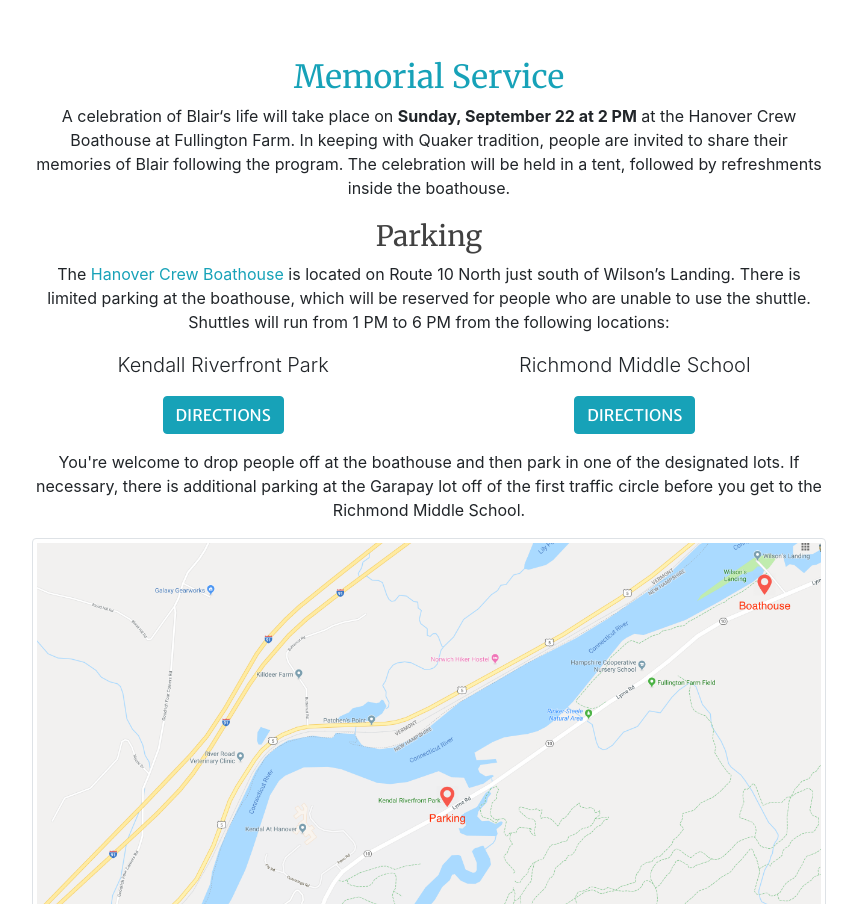
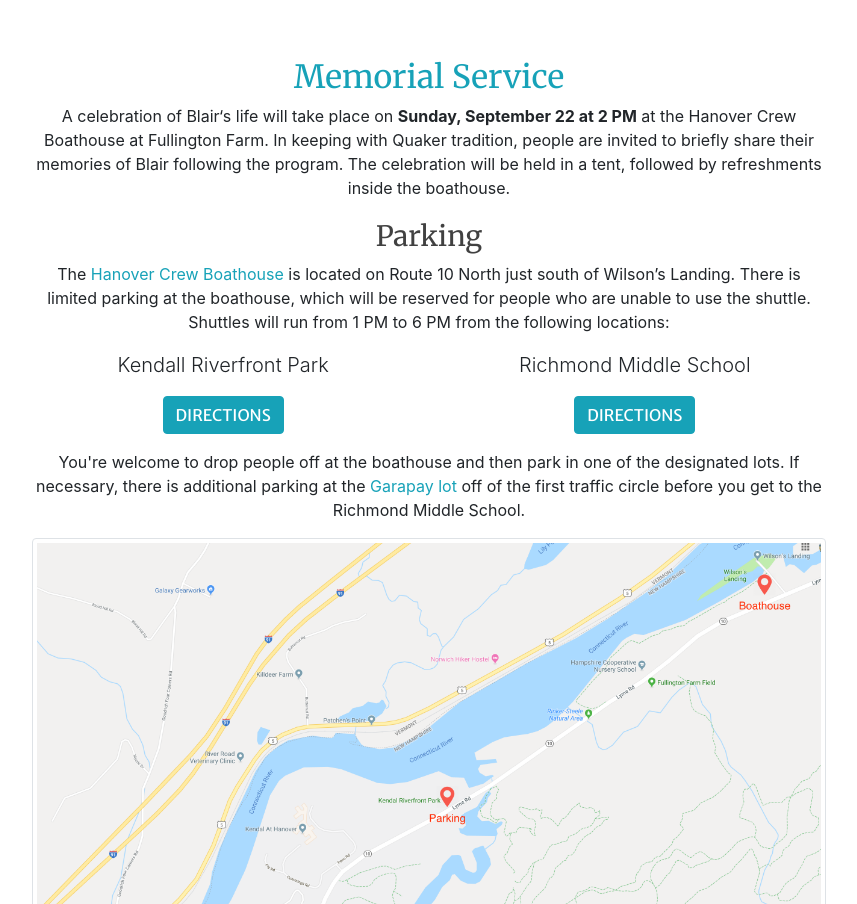
Before and after one commit to colinrobertbrooks/wbb-memorial, a React (Create React App) app: page / in a window 1280 px wide. Shown: the part 802-1706 px from the top of the page, without its empty margins (211-1068 px from the left). Built offline with nearby package versions, Linux system fonts and the light colour scheme.

Commit message:
content updates

```diff
--- a/src/components/Memorial.js
+++ b/src/components/Memorial.js
@@ -30,7 +30,7 @@ const Memorial = () => (
           A celebration of Blair‘s life will take place on{" "}
           <b>Sunday, September 22 at 2 PM</b> at the Hanover Crew Boathouse at
           Fullington Farm. In keeping with Quaker tradition, people are invited
-          to share their memories of Blair following the program. The
+          to briefly share their memories of Blair following the program. The
           celebration will be held in a tent, followed by refreshments inside
           the boathouse.
         </p>
@@ -68,8 +68,9 @@ const Memorial = () => (
         <p>
           You're welcome to drop people off at the boathouse and then park in
           one of the designated lots. If necessary, there is additional parking
-          at the Garapay lot off of the first traffic circle before you get to
-          the Richmond Middle School.
+          at the <a href="https://goo.gl/maps/edFKJgXoqJrFzopK6">Garapay lot</a>{" "}
+          off of the first traffic circle before you get to the Richmond Middle
+          School.
         </p>
         <img src={parkingImage} alt="Parking map" className="img-thumbnail" />
       </Wrapper>
```
